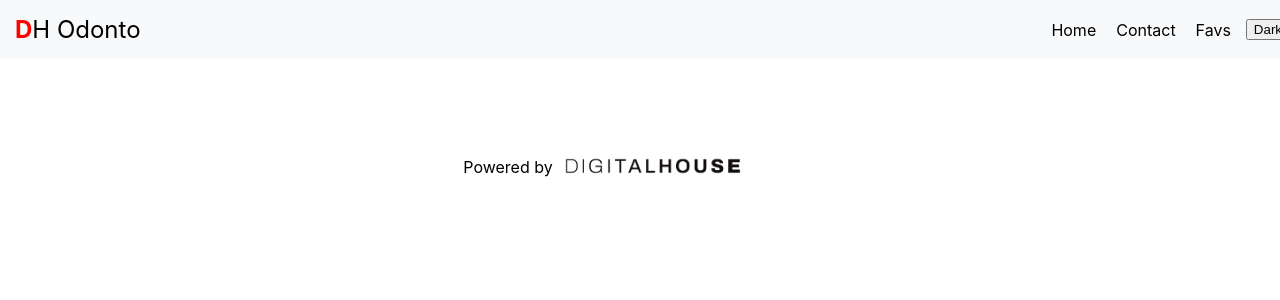
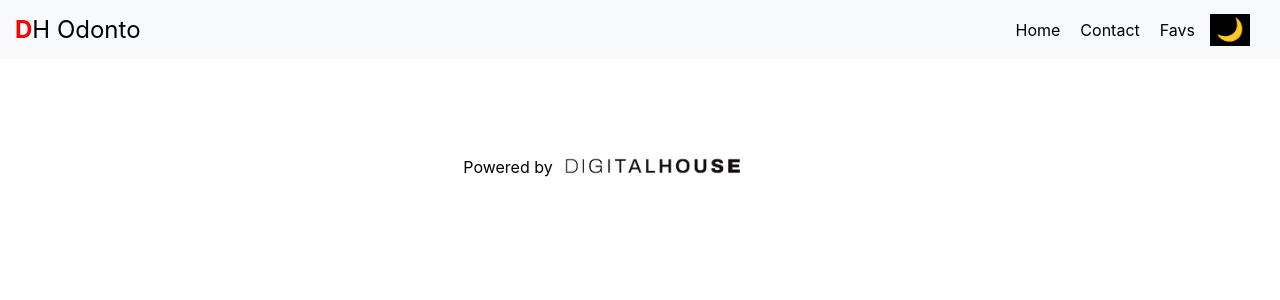
Before and after one commit to BrahianPuschiasis/FinalFrontIII, a React (Vite) app: page /favs in a window 1280 px wide. Shown: the top 300 px of the page. Built offline with nearby package versions, Linux system fonts and the light colour scheme; no server answers.

Commit message:
anda el color dark light

```diff
--- a/src/Components/Navbar.jsx
+++ b/src/Components/Navbar.jsx
@@ -34,9 +34,20 @@ const Navbar = () => {
         </li>
       </ul>
 
-      <button onClick={handleClick}>
-        {state.theme === "dark" ? "Light" : "Dark"}
-      </button>
+      <button onClick={handleClick} className="button-container">
+  {state.theme === "dark" ? (
+    <span role="img" aria-label="sol" className="sun-icon">
+      ☀️
+    </span>
+  ) : (
+    <span role="img" aria-label="luna" className="moon-icon">
+      🌙
+    </span>
+  )}
+</button>
+
+
+
     </nav>
   );
 };
--- a/src/index.css
+++ b/src/index.css
@@ -36,6 +36,7 @@ a{
   margin: 5px;
   cursor: pointer;
 }
+
 a:hover{
   color: rgb(136, 136, 136);
 }
@@ -112,11 +113,3 @@ td, th {
 tr:nth-child(even) {
   background-color: #dddddd;
 }
-
-.dark{
-  background-color: #12121296;
-  color: white;
-}
-.dark > a {
-  color: white;
-}
--- a/src/styles/Dark.css
+++ b/src/styles/Dark.css
@@ -1,7 +1,7 @@
 /* Estilos para el modo oscuro */
 .dark-mode {
     background-color: black;
-    color: white;
+    color: black;
   }
 
 
--- a/src/styles/Navbar.css
+++ b/src/styles/Navbar.css
@@ -22,10 +22,12 @@
   display: flex;
   margin: 0;
   padding: 0;
+
 }
 
 .nav-list li {
   margin-right: 10px;
+
 }
 
 .nav-list li:last-child {
@@ -37,6 +39,7 @@
   color: inherit; /* Hereda el color del texto de su contenedor */
   text-decoration: none;
   font-size: 1.5em;
+
 }
 
 .brand-initial {
@@ -46,8 +49,26 @@
 
 button {
   margin-left: 10px;
+  margin-right: 40px;
 }
 
-.navbar.dark-mode .nav-list li a {
-  color: white;
+
+.button-container {
+  font-size: 1em;
+  border: none;
+  background: black;
+  cursor: pointer;
+  width: 2.5em; /* Puedes ajustar el tamaño según lo necesites */
+  height: 2.0em; /* Puedes ajustar el tamaño según lo necesites */
+  transition: background-color 0.3s; /* Añade una transición al cambio de color de fondo */
 }
+
+.button-container:hover {
+  background: #333; /* Cambia el color de fondo cuando el botón está en hover */
+}
+
+.sun-icon,
+.moon-icon {
+  font-size: 1.4em;
+  color: white; /* Asegura que el icono tenga color blanco */
+}
```
